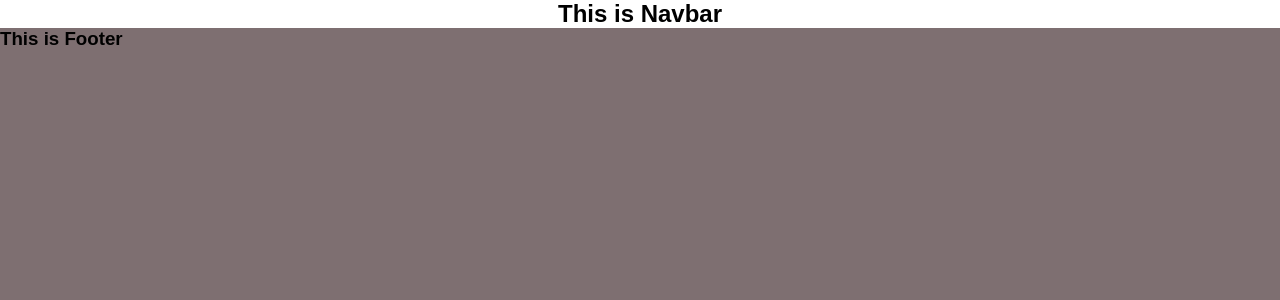
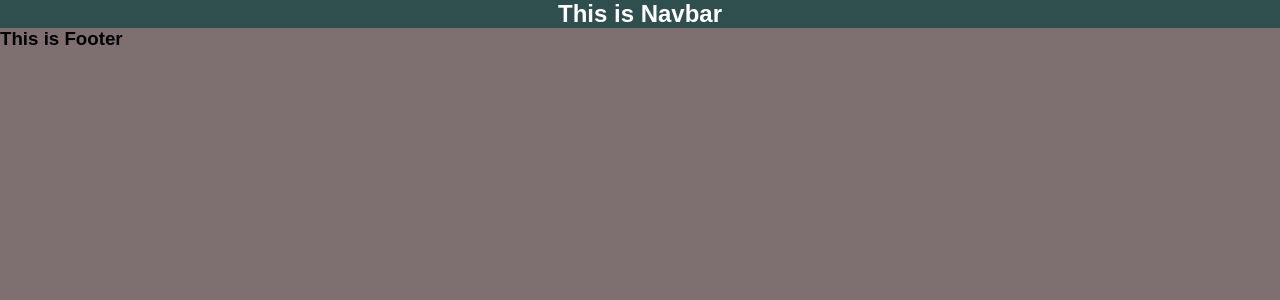
Before and after one commit to jawid-fakhari/my-first-app, a React (Create React App) app: page / in a window 1280 px wide. Shown: the top 300 px of the page. Built offline with nearby package versions, Linux system fonts and the light colour scheme.

Commit message:
how to make css file for each component and import it

```diff
--- a/src/components/navbar/Navbar.jsx
+++ b/src/components/navbar/Navbar.jsx
@@ -1,7 +1,9 @@
+import "./navbar.css";
+
 function Navbar() {
   return (
-    <div>
-      <h2 style={{backgroundColor: "white", textAlign: "center"}}>This is Navbar</h2>
+    <div className="header">
+      <h2 className="navbar">This is Navbar</h2>
     </div>
   );
 }
--- /dev/null
+++ b/src/components/navbar/navbar.css
@@ -0,0 +1,7 @@
+.header {
+  text-align: center;
+  background-color: darkslategray;
+}
+.navbar {
+  color: white;
+}
```
